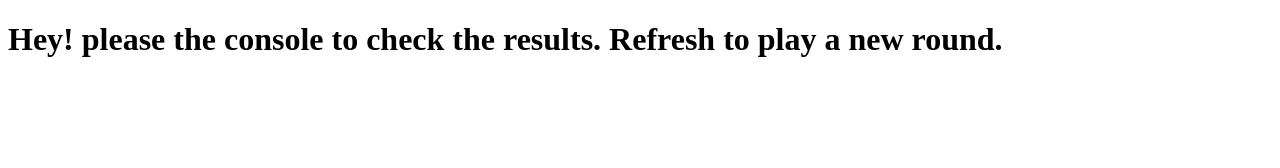
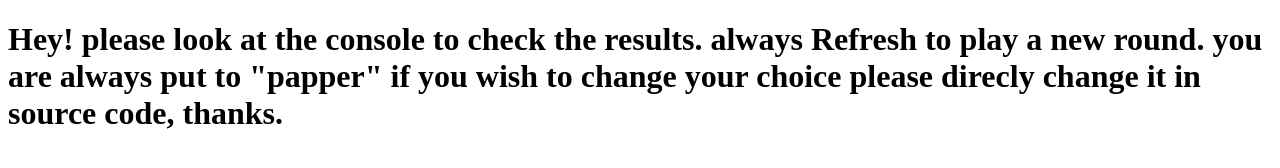
Before and after one commit to naseer12345/theOdinProject, a plain HTML site: page odinFoundations/rockPaperScissors/index.html in a window 1280 px wide. Drawn offline with Linux system fonts and the light colour scheme.

Commit message:
Update index.html

```diff
--- a/odinFoundations/rockPaperScissors/index.html
+++ b/odinFoundations/rockPaperScissors/index.html
@@ -7,7 +7,7 @@
 </head>
 <body>
 
-    <h1>Hey! please the console to check the results. Refresh to play a new round.</h1>
+    <h1>Hey! please look at the console to check the results. always Refresh to play a new round. you are always put to "papper" if you wish to change your choice please direcly change it in source code, thanks.</h1>
 
 
 
@@ -44,6 +44,7 @@ function playRound(playerSelection, computerSelection) {
 
 
 // choose you choice here, and refresh the page.
+        // make sure your spelling is correct. thanks
     const playerSelection = "papper";
     const computerSelection = getComputerChoice();
     playRound(playerSelection, computerSelection);
```
